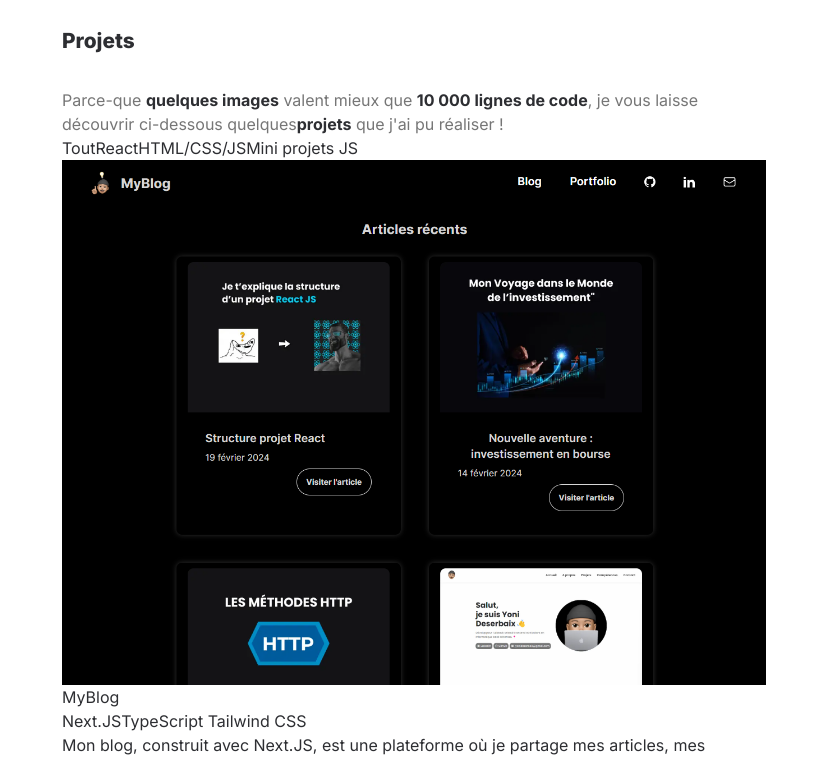
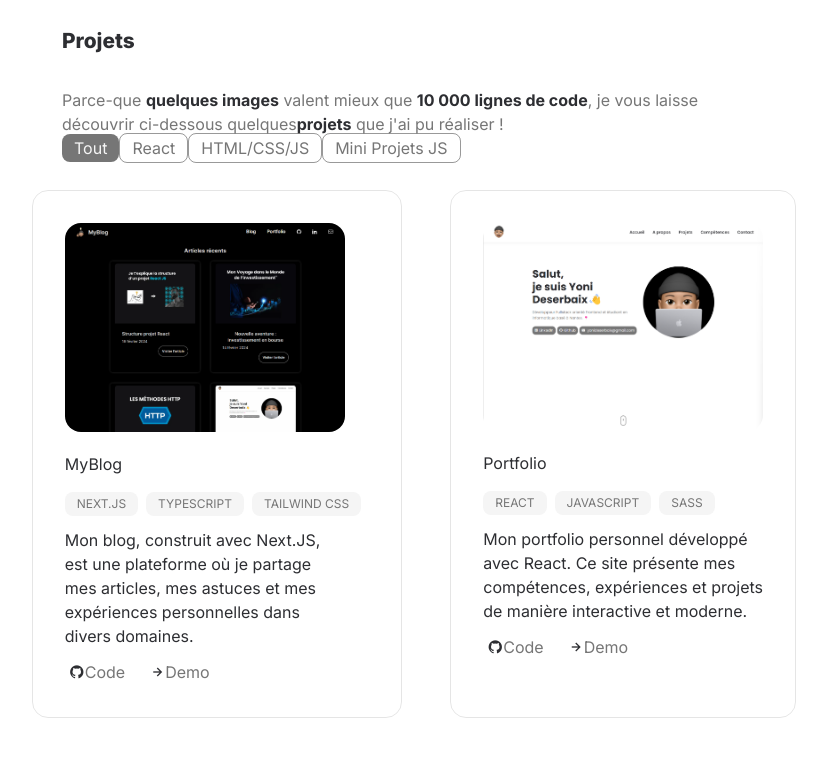
Before and after one commit to Yoni-Deserbaix/Portfolio-V2, a Next.js app: page / in a window 1280 px wide. Shown: the part 1620-2380 px from the top of the page, without its empty margins (226-1053 px from the left). Built offline with nearby package versions, Linux system fonts and the light colour scheme.

Commit message:
update style projects

```diff
--- a/src/app/components/Projects/WorkItems.tsx
+++ b/src/app/components/Projects/WorkItems.tsx
@@ -17,30 +17,35 @@ type WorksItemsProps = {
 const WorksItems: React.FC<WorksItemsProps> = ({ item }) => {
   return (
     <div
-      className="work-card"
+      className="work-card border p-8 rounded-2xl border-solid border-[rgba(0,0,0,0.1)]"
       key={item.id}
       data-aos="fade-up"
       data-aos-duration="300"
     >
-      <Image src={item.image} alt="" className="work-img" />
+      <Image src={item.image} alt="" className="work-img  w-[280px] transition-[0.4s] mb-5 rounded-2xl hover:scale-110" />
 
-      <h3 className="work-title">{item.title}</h3>
-      <div className="item-languages">
+      <h3 className="work-title mb-2.5">{item.title}</h3>
+      <div className="item-languages flex flex-wrap mt-4">
         {item.languages.map((language, index) => (
-          <span key={index} className="language-tag">
+          <span
+            key={index}
+            className="language-tag bg-[whitesmoke] text-[#767676] text-xs uppercase transition-all duration-[0.2s] mr-2 px-3 py-1 rounded-lg hover:bg-[#767676] hover:text-[whitesmoke]"
+          >
             {language}
           </span>
         ))}
       </div>
-      <div className="work-description">{item.description}</div>
+      <div className="work-description grid max-w-[280px] px-0 py-3">
+        {item.description}
+      </div>
       {item.github && (
         <a
           href={item.github}
           target="_blank"
           rel="noopener noreferrer"
-          className="work-button"
+          className="work-button text-[#767676] inline-flex items-center gap-x-1 pr-5"
         >
-          <i className="bx bxl-github work-button-icon"></i>
+          <i className="bx bxl-github work-button-icon text-base transition-[0.4s] translate-x-1"></i>
           Code
         </a>
       )}
@@ -49,9 +54,9 @@ const WorksItems: React.FC<WorksItemsProps> = ({ item }) => {
           href={item.demo}
           target="_blank"
           rel="noopener noreferrer"
-          className="work-button"
+          className="work-button text-[#767676] inline-flex items-center gap-x-1 pr-5"
         >
-          <i className="bx bx-right-arrow-alt work-button-icon"></i>Demo
+          <i className="bx bx-right-arrow-alt work-button-icon text-base transition-[0.4s] translate-x-1"></i>Demo
         </a>
       )}
     </div>
--- a/src/app/components/Projects/Works.tsx
+++ b/src/app/components/Projects/Works.tsx
@@ -1,4 +1,4 @@
-"use client"
+"use client";
 import { useEffect, useState } from "react";
 import { projectsData } from "./DataProject";
 import { projectsNav } from "./DataProject";
@@ -39,14 +39,18 @@ const Works = () => {
 
   return (
     <div>
-      <div className="work-filters">
+      <div className="work-filters flex-wrap gap-x-[0.7rem] mb-[30px]">
         {projectsNav.map((item, index) => {
           return (
             <span
               onClick={(e) => {
                 handleClick(e, index);
               }}
-              className={`${active === index ? "active-work" : ""}  work-item`}
+              className={`${
+                active === index
+                  ? "active-work bg-[#767676] text-[whitesmoke] border-none"
+                  : ""
+              }  work-item cursor-pointer capitalize transition-all duration-[0.2s] border text-[#767676] mt-8 px-3 py-1 rounded-lg border-solid border-[rgba(0,0,0,0.4)] hover:bg-[#767676] hover:text-[whitesmoke] hover:border-none`}
               key={index}
             >
               {item.name}
@@ -54,7 +58,7 @@ const Works = () => {
           );
         })}
       </div>
-      <div className="work-container container grid">
+      <div className="work-container grid-cols-[repeat(2,max-content)] gap-12 grid justify-center">
         {projects.map((item) => {
           return <WorksItems item={item} key={item.id} />;
         })}
```
